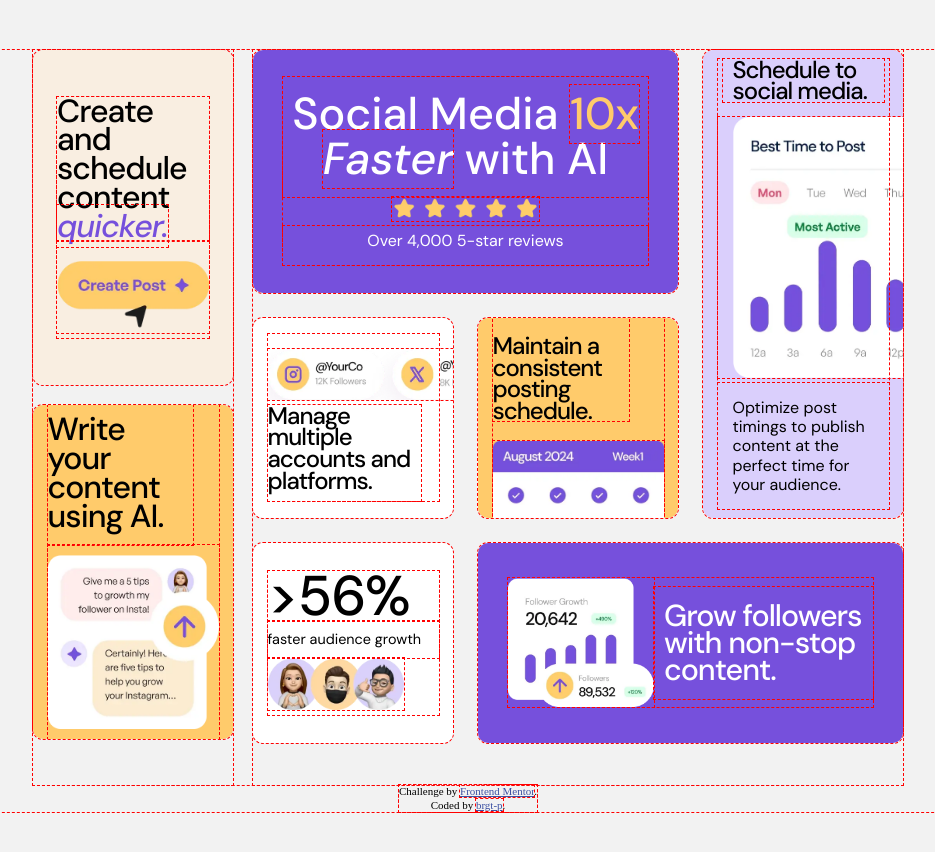
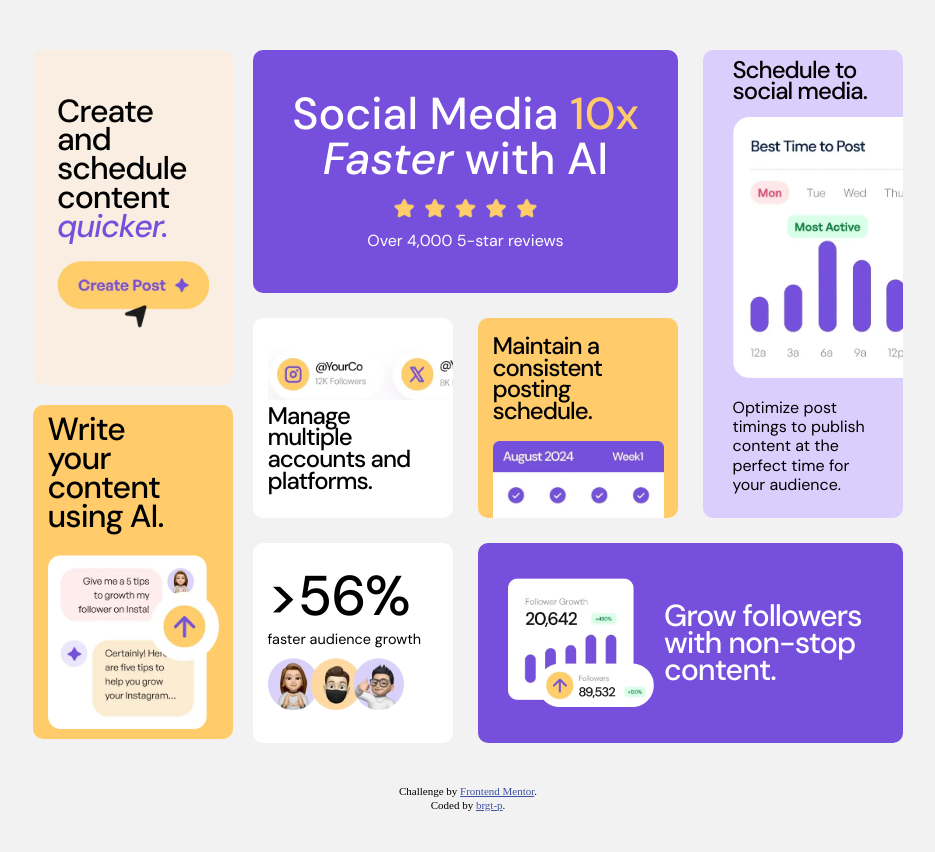
Before and after one commit to brgt-p/bento-grid, a plain HTML site: page index.html in a window 1280 px wide. Shown: the whole page, without its empty margins (172-1107 px from the left). Drawn offline with Linux system fonts and the light colour scheme.

Commit message:
removed outline

```diff
--- a/style.css
+++ b/style.css
@@ -237,9 +237,6 @@ p {
 
 @media (width > 900px) {
 
-  * {
-    outline: 1px dashed red;
-  }
 
   body {
     display: flex;
```
